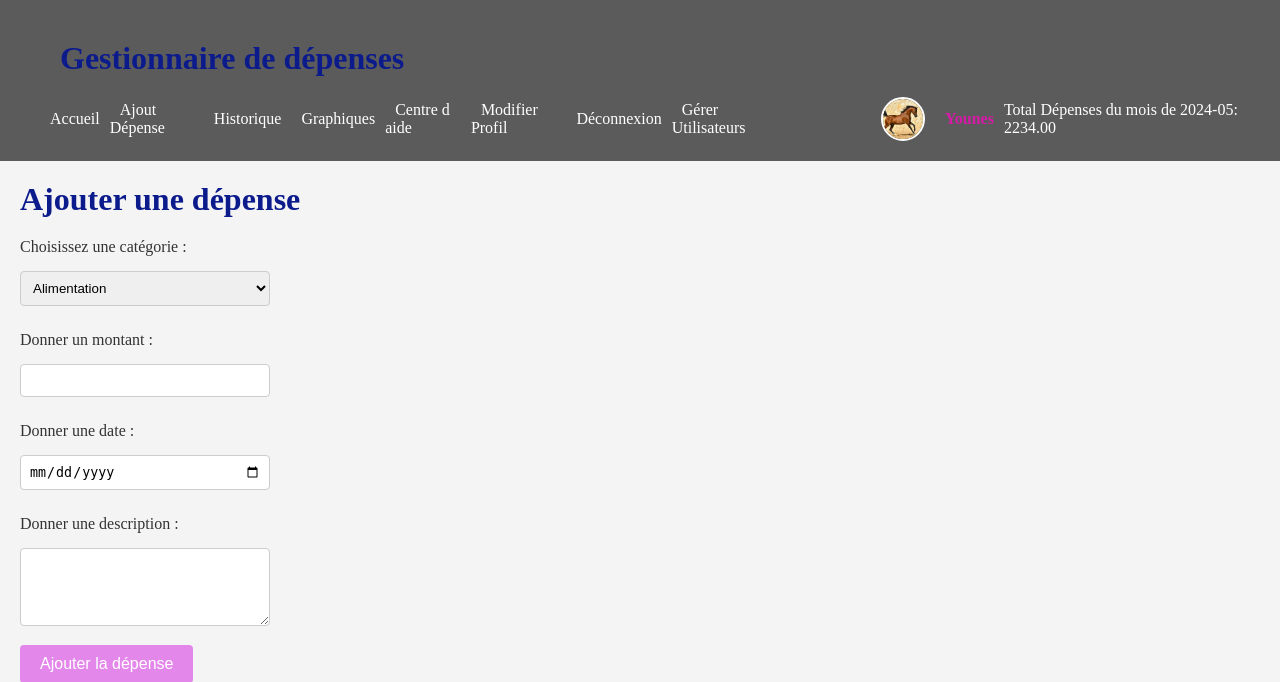
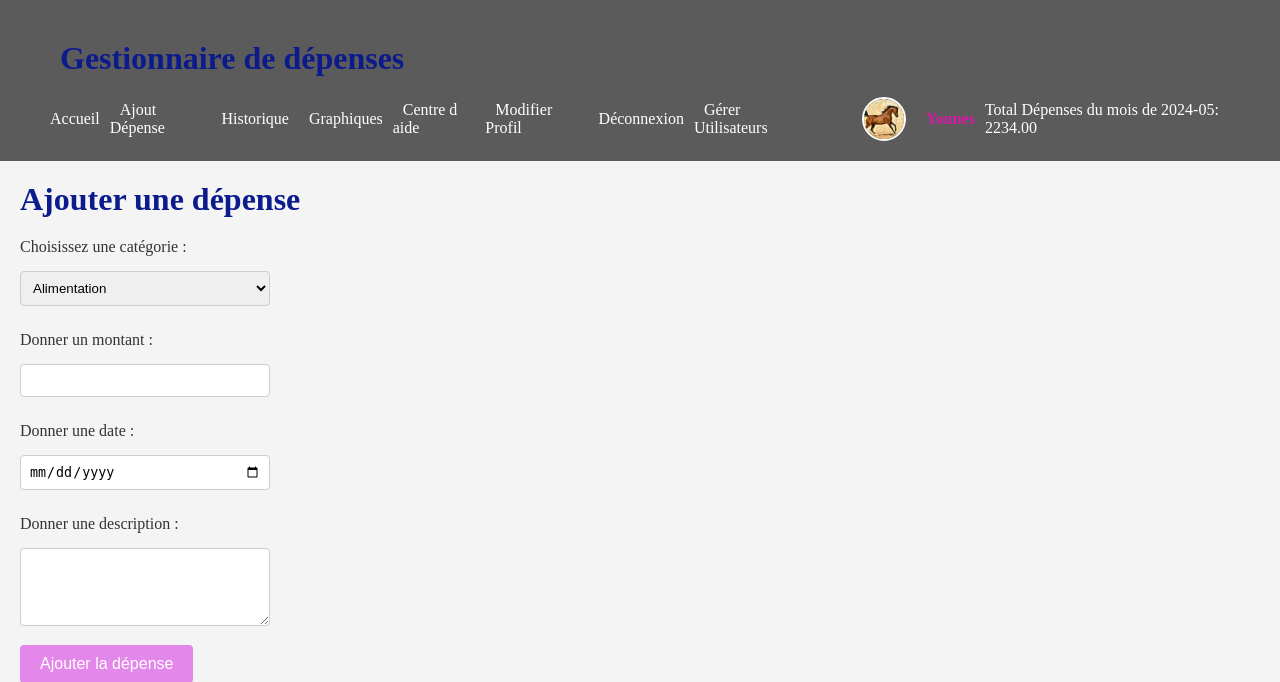
Before and after one commit to SABRI4/INFO, a PHP site: page /Ajout.php in a window 1280 px wide. Shown: the top 682 px of the page. Run offline with PHP 8.4, Linux system fonts and the light colour scheme; a user stored in the database is signed in; data comes from the database, SQL or seed files in the repository.

Commit message:
Update style.css

```diff
--- a/style.css
+++ b/style.css
@@ -178,7 +178,7 @@ h2 {
     border-radius: 50%;
     object-fit: cover;
     border: 2px solid #fff;
-    margin-left: 100px;
+    margin-left: 50px;
     margin-right: 20px;
 }
 
```
